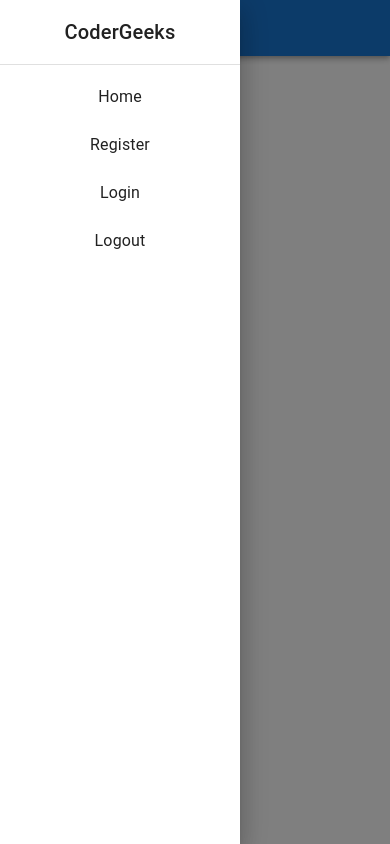
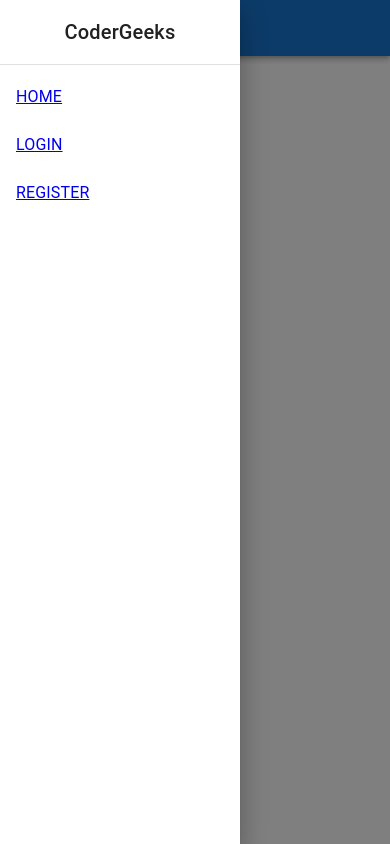
Before and after one commit to Yash19652/Online-Judge, a React (Vite) app in the folder client/: page / in a window 390 px wide. Both pictures are taken after a click on the button "open drawer". Built offline with nearby package versions, Linux system fonts and the light colour scheme.

Commit message:
cleared token on log out

```diff
--- a/client/src/components/Header.jsx
+++ b/client/src/components/Header.jsx
@@ -14,22 +14,31 @@ import MenuIcon from "@mui/icons-material/Menu";
 import Toolbar from "@mui/material/Toolbar";
 import Typography from "@mui/material/Typography";
 import Button from "@mui/material/Button";
-import { Link ,useNavigate} from "react-router-dom";
-import {useState,useContext} from 'react'
-
+import { Link, useNavigate } from "react-router-dom";
+import { useState, useContext } from "react";
+import Axios from 'axios'
 import { UserContext } from "./UserContext";
 
 const drawerWidth = 240;
 const navItems = ["Home", "Register", "Login", "Logout"];
 
-
 function DrawerAppBar(props) {
-  const { userData , setUserData} = useContext(UserContext);
+  const { userData, setUserData } = useContext(UserContext);
   const { window } = props;
   const [mobileOpen, setMobileOpen] = useState(false);
 
   const handleDrawerToggle = () => {
     setMobileOpen((prevState) => !prevState);
+  };
+  const handleLogOut = async () => {
+    try {
+      const res = await Axios.post(`${import.meta.env.VITE_BACKEND_URL}/logout`,{withCredentials: true})
+
+    } catch (error) {
+      console.log("Error in logging out",error)
+    }
+    setUserData(null);
+    navigate("/login");
   };
 
   const drawer = (
@@ -39,24 +48,63 @@ function DrawerAppBar(props) {
       </Typography>
       <Divider />
       <List>
-        {navItems.map((item) => (
-          <ListItem key={item} disablePadding>
+        {
+          <>
+            <ListItem disablePadding>
+              <Link to="/">
                 <ListItemButton sx={{ textAlign: "center" }}>
-              <ListItemText primary={item} />
+                  <ListItemText primary="HOME" />
+                </ListItemButton>
+              </Link>
+            </ListItem>
+            {!userData ? (
+              <>
+                <ListItem disablePadding>
+                  <Link to="/login">
+                    <ListItemButton sx={{ textAlign: "center" }}>
+                      <ListItemText primary="LOGIN" />
+                    </ListItemButton>
+                  </Link>
+                </ListItem>
+
+                <ListItem disablePadding>
+                  <Link to="/sign-up">
+                    <ListItemButton sx={{ textAlign: "center" }}>
+                      <ListItemText primary="REGISTER" />
+                    </ListItemButton>
+                  </Link>
+                </ListItem>
+              </>
+            ) : (
+              <>
+                <ListItem disablePadding>
+                  <Link to="/problemlist">
+                    <ListItemButton sx={{ textAlign: "center" }}>
+                      <ListItemText primary="PROBLEMS" />
+                    </ListItemButton>
+                  </Link>
+                </ListItem>
+
+                <ListItem disablePadding>
+                  <ListItemButton
+                    sx={{ textAlign: "center" }}
+                    onClick={handleLogOut}
+                  >
+                    <ListItemText primary="LOGOUT" />
                   </ListItemButton>
                 </ListItem>
-        ))}
+              </>
+            )}
+          </>
+        }
       </List>
     </Box>
   );
 
-  const container = window !== undefined ? () => window().document.body : undefined;
+  const container =
+    window !== undefined ? () => window().document.body : undefined;
 
-  const navigate= useNavigate()
-  const handleLogOut = () =>{
-    setUserData(null)
-    navigate('/login');
-  }
+  const navigate = useNavigate();
 
   return (
     <Box sx={{ display: "flex" }}>
@@ -87,16 +135,24 @@ function DrawerAppBar(props) {
               <Link to="/problemlist">
                 <Button sx={{ color: "#fff" }}>PROBLEMS</Button>
               </Link>
-              ) : ""}
-              {!userData ? (<>
+            ) : (
+              ""
+            )}
+            {!userData ? (
+              <>
                 <Link to="/login">
                   <Button sx={{ color: "#fff" }}>LOGIN</Button>
                 </Link>
 
                 <Link to="/sign-up">
                   <Button sx={{ color: "#fff" }}>REGISTER</Button>
-            </Link></>) :
-            (<Button sx={{ color: "#fff" }} onClick={handleLogOut}>LOGOUT</Button>)}
+                </Link>
+              </>
+            ) : (
+              <Button sx={{ color: "#fff" }} onClick={handleLogOut}>
+                LOGOUT
+              </Button>
+            )}
           </Box>
         </Toolbar>
       </AppBar>
```
Also changed, not shown: 2 other files (tests, documents, lock files or other folders). Lines whose indentation alone changed are shown as unchanged.
